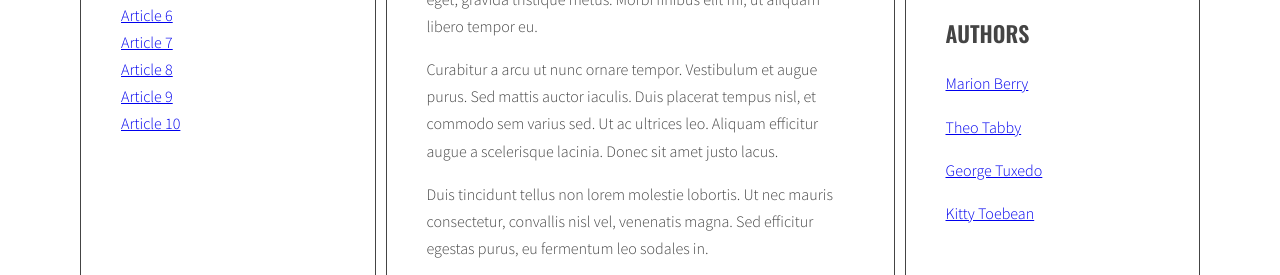
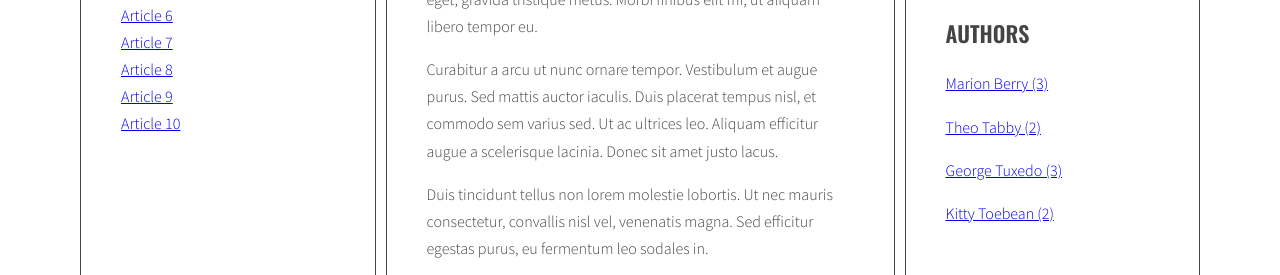
Before and after one commit to klaudiastanczyk/javascript-blog, a website: page index.html in a window 1280 px wide. Shown: the part 431-706 px from the top of the page. Drawn offline with nearby package versions, Linux system fonts and the light colour scheme.

Commit message:
add author number

```diff
--- a/index.html
+++ b/index.html
@@ -187,7 +187,7 @@
             </ul>
             <h2 class="section-title">Authors</h2>
             <ul class="list authors">
-            <li>
+            <!--<li>
                 <a href="#">
                 <span class="author-name">Kitty Toebean</span>
                 </a>
@@ -206,7 +206,7 @@
                 <a href="#">
                 <span class="author-name">Marion Berry</span>
                 </a>
-            </li>
+            </li> -->
             </ul>
         </aside>
         </main>
--- a/js/script.js
+++ b/js/script.js
@@ -164,10 +164,7 @@ function generateTags(){
 
     for(let tag in allTags){
 
-
-
       allTagsHTML +=  `<a href="#${tag}" class="tag-link ${calculateTagClass(allTags[tag], tagsParams)}"> ${tag} (${allTags[tag]}) </a>`;
-
     }
 
     /*[NEW] add html from allTagsHTML to tagList */
@@ -252,9 +249,10 @@ addClickListenersToTags();
 
 function generateAuthors(){
 
-  let allAuthors =[];
+  const authorsNumber = {};
 
   const articles = document.querySelectorAll(optArticleSelector);
+  let linkHTML = '';
 
   for(let article of articles){
 
@@ -263,20 +261,24 @@ function generateAuthors(){
 
     const articleAuthor = article.getAttribute('data-author');
 
-    const linkHTML = '<a href="#' + articleAuthor + '"><p>' + articleAuthor + '</p></a>';
+    const link = '<a href="#' + articleAuthor + '"><p>' + articleAuthor + '</p></a>';
 
-    authorWrapper.insertAdjacentHTML('beforeend', linkHTML);
+    authorWrapper.insertAdjacentHTML('beforeend', link);
 
-    if(allAuthors.indexOf(linkHTML) == -1){
-      allAuthors.push(linkHTML);
-      console.log('allAuthors ', allAuthors);
+    if(authorsNumber.hasOwnProperty(articleAuthor)){
+      authorsNumber[articleAuthor]++;
+    } else {
+      authorsNumber[articleAuthor] = 1;
     }
-    const authorList = document.querySelector(optAuthorsListSelector);
-    console.log('authorlist ', authorList);
-
-    authorList.innerHTML = allAuthors.join(' ');
   }
 
+  console.log('abc', authorsNumber);
+  for(let authorName in authorsNumber){
+    linkHTML += '<a href="#' + authorName + '"><p>' + authorName + ' (' + authorsNumber[authorName] + ')</p></a>';
+
+  }
+  const authorSidebar = document.querySelector('.list.authors');
+  authorSidebar.insertAdjacentHTML('beforeend', linkHTML);
 }
 
 generateAuthors();
```
